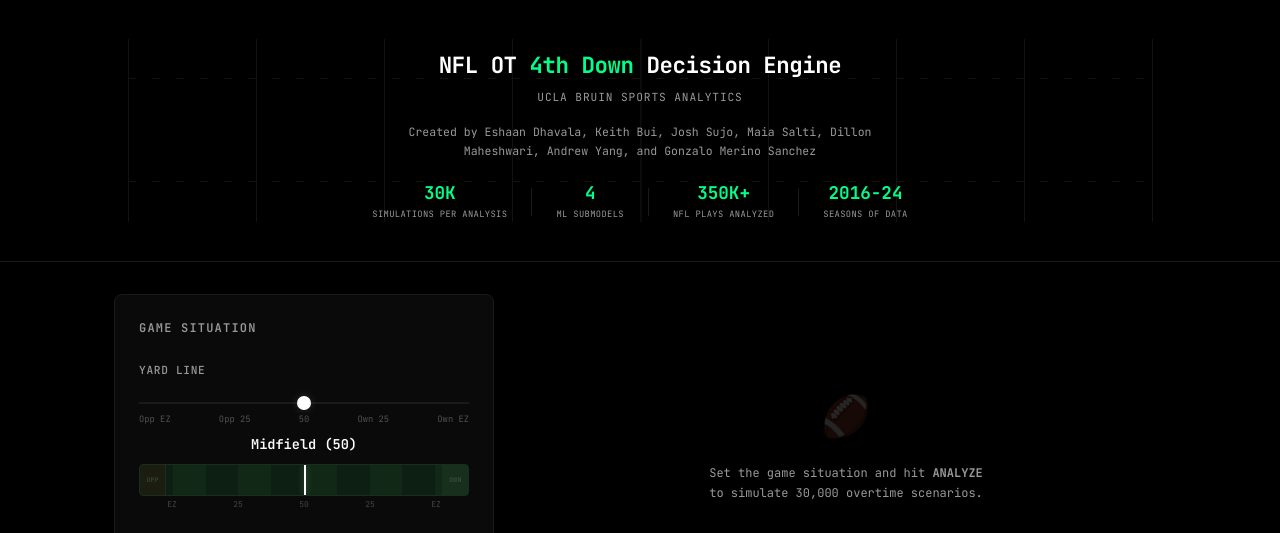
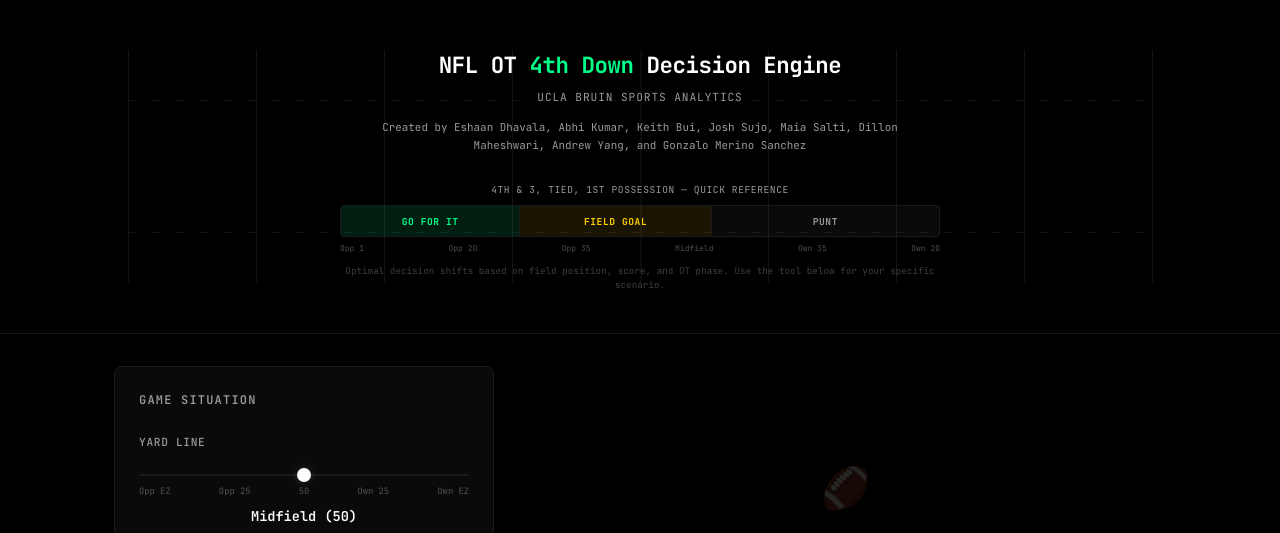
Before and after one commit to maiasalti/4th-down-OT-model-webapp, a Flask app: page / in a window 1280 px wide. Shown: the top 533 px of the page. Run offline with Flask 3, Linux system fonts and the light colour scheme.

Commit message:
Replace hero stats and WP bars with useful content
Hero: decision zone map showing go/fg/punt regions by field position.
Results: decision context panel with break-even analysis, what would
change the recommendation, and NFL coaching tendency comparison.
Add Abhi Kumar to team credits.

Co-Authored-By: Claude Opus 4.6 <noreply@anthropic.com>

```diff
--- a/static/app.js
+++ b/static/app.js
@@ -196,8 +196,8 @@ document.addEventListener("DOMContentLoaded", () => {
         document.getElementById("detail-punt").textContent =
             details.punt_landing_yardline;
 
-        // --- Win Probability Comparison Bars ---
-        renderWPBars(wp, rec);
+        // --- Decision Context ---
+        renderDecisionContext(data);
 
         // --- Transparency Panel ---
         renderTransparency(data);
@@ -206,38 +206,74 @@ document.addEventListener("DOMContentLoaded", () => {
         resultsContent.classList.add("active");
     }
 
-    function renderWPBars(wp, rec) {
-        const container = document.getElementById("wp-bars");
-        const options = [
-            { key: "go", label: "Go For It", icon: "\u26A1" },
-            { key: "punt", label: "Punt", icon: "\uD83D\uDC4B" },
-            { key: "fg", label: "Field Goal", icon: "\uD83C\uDFC8" },
-        ];
+    function renderDecisionContext(data) {
+        const container = document.getElementById("decision-context");
+        const wp = data.win_probabilities;
+        const rec = data.recommendation;
+        const details = data.details;
+        const inputs = data.inputs;
+        const margin = data.margin;
+        const fgAvail = data.fg_available;
 
-        // Find max for scaling
-        const values = options.map(o => wp[o.key]).filter(v => v !== null);
-        const maxWP = Math.max(...values, 1);
+        const recLabels = { go: "Go For It", punt: "Punt", fg: "Field Goal" };
+        let html = '<div class="context-title">Decision Context</div>';
 
-        let html = "";
-        options.forEach((opt) => {
-            const val = wp[opt.key];
-            const isRec = opt.key === rec;
-            const unavailable = val === null;
-            const pct = unavailable ? 0 : Math.max(2, (val / maxWP) * 100);
-            const barClass = isRec ? "wp-bar-fill recommended" : "wp-bar-fill";
-            const valText = unavailable ? "N/A" : val.toFixed(1) + "%";
-            const rowClass = unavailable ? "wp-bar-row unavailable" : "wp-bar-row";
+        // 1. Break-even analysis
+        const convProb = details.conversion_probability;
+        if (rec === "go") {
+            const secondBest = wp.punt >= (wp.fg || 0) ? "punting" : "kicking a FG";
+            const secondWP = wp.punt >= (wp.fg || 0) ? wp.punt : wp.fg;
+            html += `<div class="context-item">
+                <div class="context-label">Why go for it wins</div>
+                <div class="context-value">With a <strong>${convProb}%</strong> conversion rate at this distance, the upside of keeping the drive alive outweighs the risk of a turnover on downs. ${secondBest === "punting" ? "Punting" : "A field goal"} yields ${secondWP.toFixed(1)}% — <strong>${margin.toFixed(1)}pp lower</strong>.</div>
+            </div>`;
+        } else if (rec === "punt") {
+            html += `<div class="context-item">
+                <div class="context-label">Why punt wins</div>
+                <div class="context-value">From this deep, pinning the opponent at <strong>${details.punt_landing_yardline}</strong> creates more value than a ${convProb}% conversion gamble. Failing on 4th down here would give the opponent excellent field position.</div>
+            </div>`;
+        } else if (rec === "fg") {
+            html += `<div class="context-item">
+                <div class="context-label">Why field goal wins</div>
+                <div class="context-value">A <strong>${details.fg_make_probability}%</strong> make rate on a ${details.fg_distance}-yard kick gives better expected value than a ${convProb}% conversion attempt. Even a miss leaves the opponent at their 20 — similar to a punt.</div>
+            </div>`;
+        }
 
-            html += `
-                <div class="${rowClass}">
-                    <div class="wp-bar-label">${opt.label}</div>
-                    <div class="wp-bar-track">
-                        <div class="${barClass}" style="width:${pct}%"></div>
-                    </div>
-                    <div class="wp-bar-value ${isRec ? 'recommended' : ''}">${valText}</div>
-                </div>
-            `;
-        });
+        // 2. What would flip the decision
+        html += '<div class="context-item"><div class="context-label">What would change this</div><div class="context-value">';
+        if (rec === "go") {
+            if (fgAvail) {
+                html += `If the conversion rate dropped below ~${Math.max(1, Math.round(convProb - margin/1.5))}%, <span class="warn">field goal</span> would become optimal. `;
+            }
+            html += `Moving ${Math.round(margin * 1.5 + 5)} yards deeper into your own territory would likely flip this to <span class="warn">punt</span>.`;
+        } else if (rec === "punt") {
+            const goGap = (wp.punt - wp.go).toFixed(1);
+            html += `Moving ~${Math.round(parseFloat(goGap) * 2 + 8)} yards closer to the opponent's end zone would make <span class="warn">go for it</span> more attractive. `;
+            if (inputs.yards_to_go > 2) {
+                html += `Shorter yardage (4th & 1 or 2) would also shift toward going for it.`;
+            }
+        } else if (rec === "fg") {
+            html += `If the kick distance were ${details.fg_distance + 10}+ yards, the make probability would drop enough to favor <span class="warn">${wp.go > wp.punt ? "going for it" : "punting"}</span>. `;
+            html += `A shorter distance to go (4th & 1) would also favor going for it.`;
+        }
+        html += '</div></div>';
+
+        // 3. NFL coaching tendency
+        html += '<div class="context-item"><div class="context-label">How NFL coaches typically decide here</div><div class="context-value">';
+        const ytg = inputs.yards_to_go;
+        const yl = inputs.yardline_100;
+        if (yl <= 5) {
+            html += `This close to the end zone, most NFL coaches go for it regardless of distance — the model <strong>${rec === "go" ? "agrees" : "disagrees, favoring " + recLabels[rec].toLowerCase()}</strong>.`;
+        } else if (yl <= 35 && fgAvail) {
+            html += `In FG range, most coaches kick here. The model <strong>${rec === "fg" ? "agrees" : "disagrees — it sees more value in " + recLabels[rec].toLowerCase()}</strong>.`;
+        } else if (yl >= 60) {
+            html += `Deep in their own territory, NFL coaches almost always punt. The model <strong>${rec === "punt" ? "agrees" : "disagrees — the analytics favor " + recLabels[rec].toLowerCase()}</strong>.`;
+        } else if (ytg <= 2) {
+            html += `On 4th & short near midfield, analytics-minded coaches increasingly go for it. The model <strong>${rec === "go" ? "agrees — the conversion rate justifies the risk" : "sees more value in " + recLabels[rec].toLowerCase() + " here"}</strong>.`;
+        } else {
+            html += `Most NFL coaches would punt here. The model <strong>${rec === "punt" ? "agrees with conventional wisdom" : "disagrees — it favors " + recLabels[rec].toLowerCase() + " over the conventional punt"}</strong>.`;
+        }
+        html += '</div></div>';
 
         container.innerHTML = html;
     }
--- a/static/style.css
+++ b/static/style.css
@@ -105,45 +105,81 @@ body {
     text-transform: uppercase;
 }
 
-.hero-desc {
+.hero-credits {
     color: var(--muted);
-    font-size: 0.72rem;
+    font-size: 0.68rem;
     line-height: 1.6;
-    max-width: 520px;
-    margin: 1rem auto 1.5rem;
+    max-width: 580px;
+    margin: 0.75rem auto 1.75rem;
 }
 
-.hero-stats {
+/* Decision Zone Map */
+.hero-zone-map {
+    max-width: 600px;
+    margin: 0 auto;
+}
+
+.zone-map-label {
+    font-size: 0.6rem;
+    color: var(--muted);
+    text-transform: uppercase;
+    letter-spacing: 0.06em;
+    margin-bottom: 0.5rem;
+}
+
+.zone-map-bar {
+    display: flex;
+    height: 32px;
+    border-radius: 4px;
+    overflow: hidden;
+    border: 1px solid var(--border);
+}
+
+.zone {
     display: flex;
     align-items: center;
     justify-content: center;
-    gap: 1.5rem;
-    margin-top: 0.5rem;
 }
 
-.hero-stat {
-    text-align: center;
+.zone-text {
+    font-size: 0.6rem;
+    font-weight: 700;
+    letter-spacing: 0.06em;
+    text-transform: uppercase;
 }
 
-.hero-stat-value {
-    font-size: 1.1rem;
-    font-weight: 700;
+.zone-go {
+    background: rgba(0, 255, 136, 0.12);
     color: var(--success);
-    line-height: 1;
+    border-right: 1px solid var(--border);
 }
 
-.hero-stat-label {
-    font-size: 0.55rem;
-    color: var(--muted);
-    margin-top: 0.3rem;
-    text-transform: uppercase;
-    letter-spacing: 0.04em;
+.zone-fg {
+    background: rgba(255, 204, 0, 0.1);
+    color: #ffcc00;
+    border-right: 1px solid var(--border);
 }
 
-.hero-stat-divider {
-    width: 1px;
-    height: 28px;
-    background: var(--border);
+.zone-punt {
+    background: rgba(255, 255, 255, 0.04);
+    color: var(--muted);
+}
+
+.zone-map-axis {
+    display: flex;
+    justify-content: space-between;
+    margin-top: 0.3rem;
+    font-size: 0.5rem;
+    color: var(--muted);
+    opacity: 0.5;
+}
+
+.zone-map-note {
+    font-size: 0.58rem;
+    color: var(--muted);
+    opacity: 0.4;
+    margin-top: 0.6rem;
+    line-height: 1.5;
 }
 
 /* Main Layout */
--- a/templates/index.html
+++ b/templates/index.html
@@ -29,27 +29,30 @@
     <div class="hero-content">
         <h1>NFL OT <span>4th Down</span> Decision Engine</h1>
         <p class="subtitle">UCLA Bruin Sports Analytics</p>
-        <p class="hero-desc">Created by Eshaan Dhavala, Keith Bui, Josh Sujo, Maia Salti, Dillon Maheshwari, Andrew Yang, and Gonzalo Merino Sanchez</p>
-        <div class="hero-stats">
-            <div class="hero-stat">
-                <div class="hero-stat-value">30K</div>
-                <div class="hero-stat-label">Simulations per analysis</div>
+        <p class="hero-credits">Created by Eshaan Dhavala, Abhi Kumar, Keith Bui, Josh Sujo, Maia Salti, Dillon Maheshwari, Andrew Yang, and Gonzalo Merino Sanchez</p>
+
+        <div class="hero-zone-map">
+            <div class="zone-map-label">4th & 3, Tied, 1st Possession — Quick Reference</div>
+            <div class="zone-map-bar">
+                <div class="zone zone-go" style="width:30%">
+                    <span class="zone-text">GO FOR IT</span>
+                </div>
+                <div class="zone zone-fg" style="width:32%">
+                    <span class="zone-text">FIELD GOAL</span>
+                </div>
+                <div class="zone zone-punt" style="width:38%">
+                    <span class="zone-text">PUNT</span>
+                </div>
             </div>
-            <div class="hero-stat-divider"></div>
-            <div class="hero-stat">
-                <div class="hero-stat-value">4</div>
-                <div class="hero-stat-label">ML submodels</div>
+            <div class="zone-map-axis">
+                <span>Opp 1</span>
+                <span>Opp 20</span>
+                <span>Opp 35</span>
+                <span>Midfield</span>
+                <span>Own 35</span>
+                <span>Own 20</span>
             </div>
-            <div class="hero-stat-divider"></div>
-            <div class="hero-stat">
-                <div class="hero-stat-value">350K+</div>
-                <div class="hero-stat-label">NFL plays analyzed</div>
-            </div>
-            <div class="hero-stat-divider"></div>
-            <div class="hero-stat">
-                <div class="hero-stat-value">2016-24</div>
-                <div class="hero-stat-label">Seasons of data</div>
-            </div>
+            <div class="zone-map-note">Optimal decision shifts based on field position, score, and OT phase. Use the tool below for your specific scenario.</div>
         </div>
     </div>
 </header>
@@ -286,11 +289,8 @@
                 </div>
             </div>
 
-            <!-- Win Probability Comparison Bar -->
-            <div class="wp-comparison">
-                <div class="wp-compare-title">Win Probability Comparison</div>
-                <div class="wp-bars" id="wp-bars"></div>
-            </div>
+            <!-- Decision Context -->
+            <div class="decision-context" id="decision-context"></div>
 
             <!-- Simulation Breakdown (transparency) -->
             <div class="transparency-toggle" id="transparency-toggle">
```
Also changed, not shown: other parts of static/style.css (+23 -38 lines).
